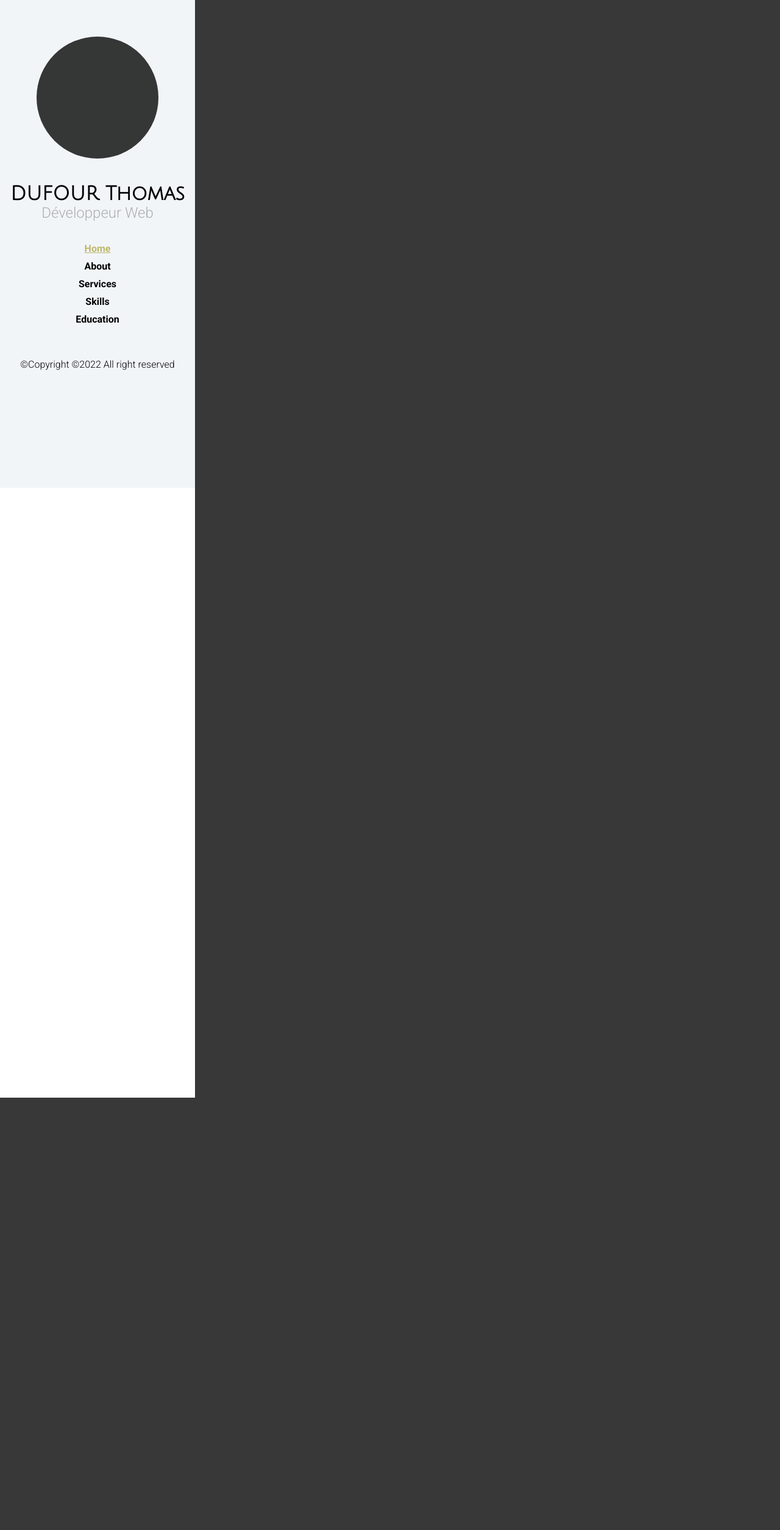
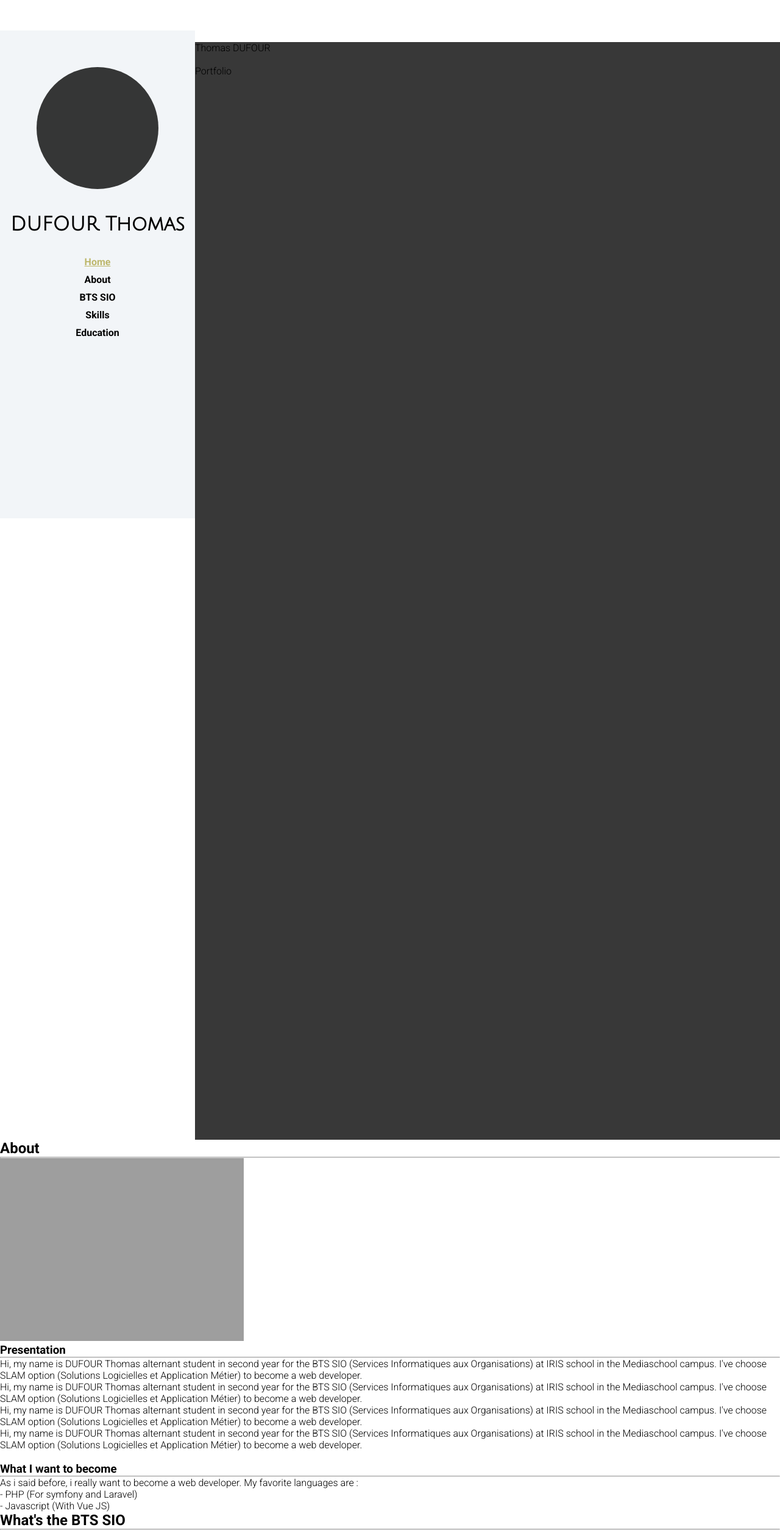
Before and after one commit to Krowv/Portfolio, a PHP site: page / in a window 1280 px wide; the page is wider, and only the part inside the window is pictured. Shown: that part at 61% size. Before the commit the page ends 1800 px from the top of that part, so only its background shows below. Run offline with PHP 8.4, Linux system fonts and the light colour scheme; some libraries are stand-ins or nearby versions; grey boxes are pictures that could not be loaded.

Commit message:
HTML structure

```diff
--- a/index.php
+++ b/index.php
@@ -11,33 +11,74 @@
     <link rel="stylesheet" href="src/css/style.css">
     <link rel="preconnect" href="https://fonts.googleapis.com">
     <link rel="preconnect" href="https://fonts.gstatic.com" crossorigin>
-    <link href="https://fonts.googleapis.com/css2?family=Julius+Sans+One&family=Roboto:wght@300;700&display=swap" rel="stylesheet">
+    <link href="https://fonts.googleapis.com/css2?family=Julius+Sans+One&family=Roboto:wght@300;700&family=Raleway&display=swap" rel="stylesheet">
+    <script src="https://code.iconify.design/2/2.1.2/iconify.min.js"></script>
     <title>Thomas DUFOUR</title>
 </head>
 <body>
-        <div class="left-side">
+        <div class="left-side" style="display: flex; flex-direction: column">
             <div class="profil-picture">
 
             </div>
             <div class="nom-prenom">
                 <h1>DUFOUR Thomas</h1>
-                <h2>Développeur Web</h2>
             </div>
             <div class="menu">
                 <ul class="flex-menu">
                     <li class="flex-item"><a href="index.php" class="link-item selected-page">Home</a></li>
-                    <li class="flex-item"><a href="#" class="link-item">About</a></li>
-                    <li class="flex-item"><a href="#" class="link-item">Services</a></li>
+                    <li class="flex-item"><a href="#about" class="link-item">About</a></li>
+                    <li class="flex-item"><a href="#" class="link-item">BTS SIO</a></li>
                     <li class="flex-item"><a href="#" class="link-item">Skills</a></li>
                     <li class="flex-item"><a href="#" class="link-item">Education</a></li>
                 </ul>
             </div>
-            <div class="copyright">
-                ©Copyright ©2022 All right reserved
+            <div class="reseau">
+                <ul class="line-social">
+                    <li><a href="https://github.com/Krowv"><span class="iconify icone" data-icon="brandico:linkedin-rect"></span></a></li>
+                    <li><a href="https://www.linkedin.com/in/thomas-dufour-885a75205/"><span class="iconify icone" data-icon="akar-icons:github-fill"></span></a></li>
+                </ul>
             </div>
         </div>
+        <div class="copyright">
+            ©Copyright ©2022 <strong>DUFOUR Thomas</strong>
+        </div>
         <div class="right-side">
-
+            <div class="présentation">
+                <p>Thomas DUFOUR</p>
+                <br>
+                <p>Portfolio</p>
+            </div>
+        </div>
+        <div class="presentation">
+            <div class="presentation-title">
+                <h2 id="about">About</h2>
+                <hr class="title-subtitle">
+            </div>
+            <div class="flex-presentation">
+                <div class="content-img-presentation">
+                    <img src="assets/pdp.png" alt="">
+                </div>
+                <div class="content-text-presentation">
+                    <h3>Presentation</h3>
+                    <hr class="title-subtitle">
+                    <p>Hi, my name is DUFOUR Thomas alternant student in second year for the BTS SIO (Services Informatiques aux Organisations) at IRIS school in the Mediaschool campus. I've choose SLAM option (Solutions Logicielles et Application Métier) to become a web developer.</p>
+                    <p>Hi, my name is DUFOUR Thomas alternant student in second year for the BTS SIO (Services Informatiques aux Organisations) at IRIS school in the Mediaschool campus. I've choose SLAM option (Solutions Logicielles et Application Métier) to become a web developer.</p>
+                    <p>Hi, my name is DUFOUR Thomas alternant student in second year for the BTS SIO (Services Informatiques aux Organisations) at IRIS school in the Mediaschool campus. I've choose SLAM option (Solutions Logicielles et Application Métier) to become a web developer.</p>
+                    <p>Hi, my name is DUFOUR Thomas alternant student in second year for the BTS SIO (Services Informatiques aux Organisations) at IRIS school in the Mediaschool campus. I've choose SLAM option (Solutions Logicielles et Application Métier) to become a web developer.</p>
+                    <br>
+                    <h3>What I want to become</h3>
+                    <hr class="title-subtitle">
+                    <p>As i said before, i really want to become a web developer. My favorite languages are :</p>
+                    <ul>
+                        <li>- PHP (For symfony and Laravel)</li>
+                        <li>- Javascript (With Vue JS)</li>
+                    </ul>
+                </div>
+            </div>
+            <div class="presentation-bts">
+                <h2>What's the BTS SIO</h2>
+                <hr class="title-subtitle">
+            </div>
         </div>
 </body>
 </html>
--- a/src/css/style.css
+++ b/src/css/style.css
@@ -38,6 +38,7 @@ body {
     overflow: auto;
     height: 1800px;
     background-color: rgba(0, 0, 0, 0.78);
+    width: 75%;
 }
 
 .profil-picture{
@@ -84,3 +85,14 @@ body {
     color: #BDB76B !important;
     text-decoration: underline !important;
 }
+
+.big-title {
+    text-align: center;
+    position: relative;
+    top: 250px;
+}
+
+.big-title p{
+    font-size: 10em;
+    text-transform: uppercase;
+}
```
